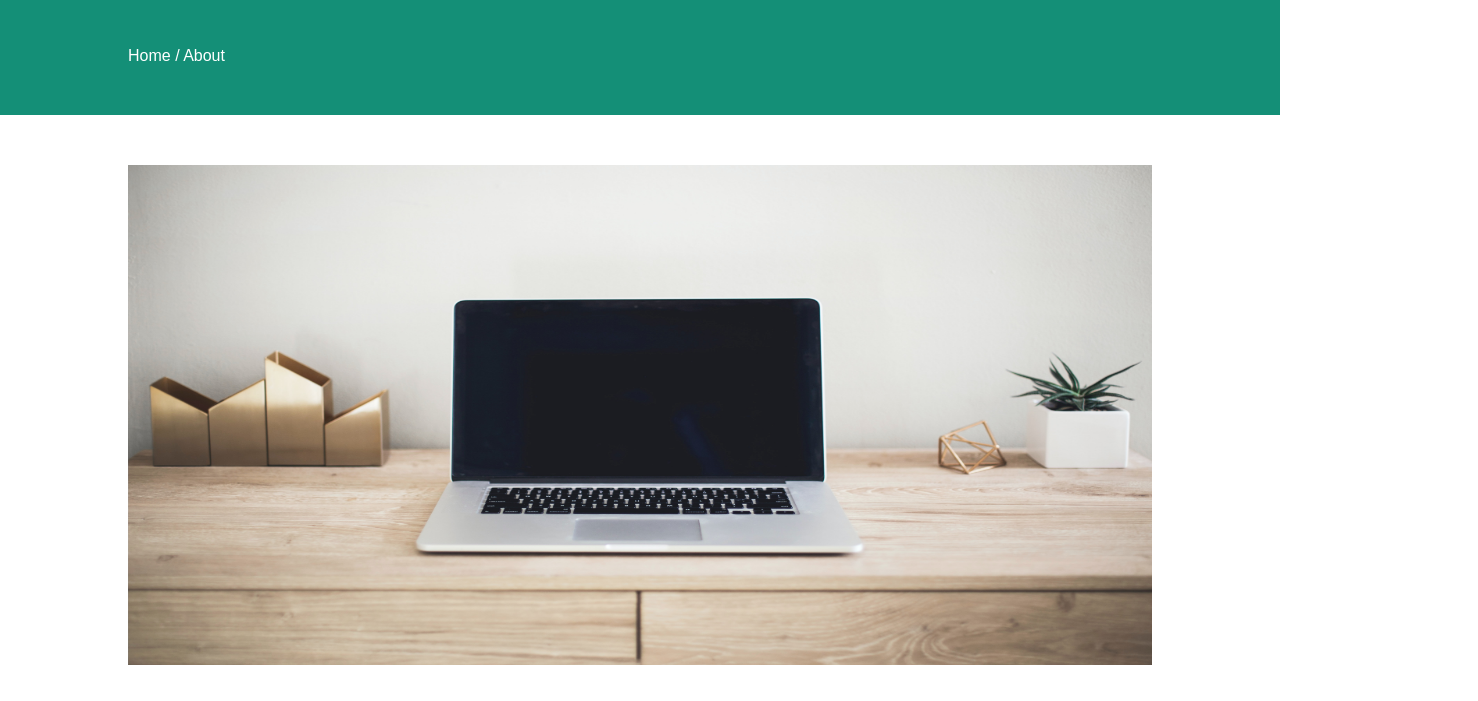
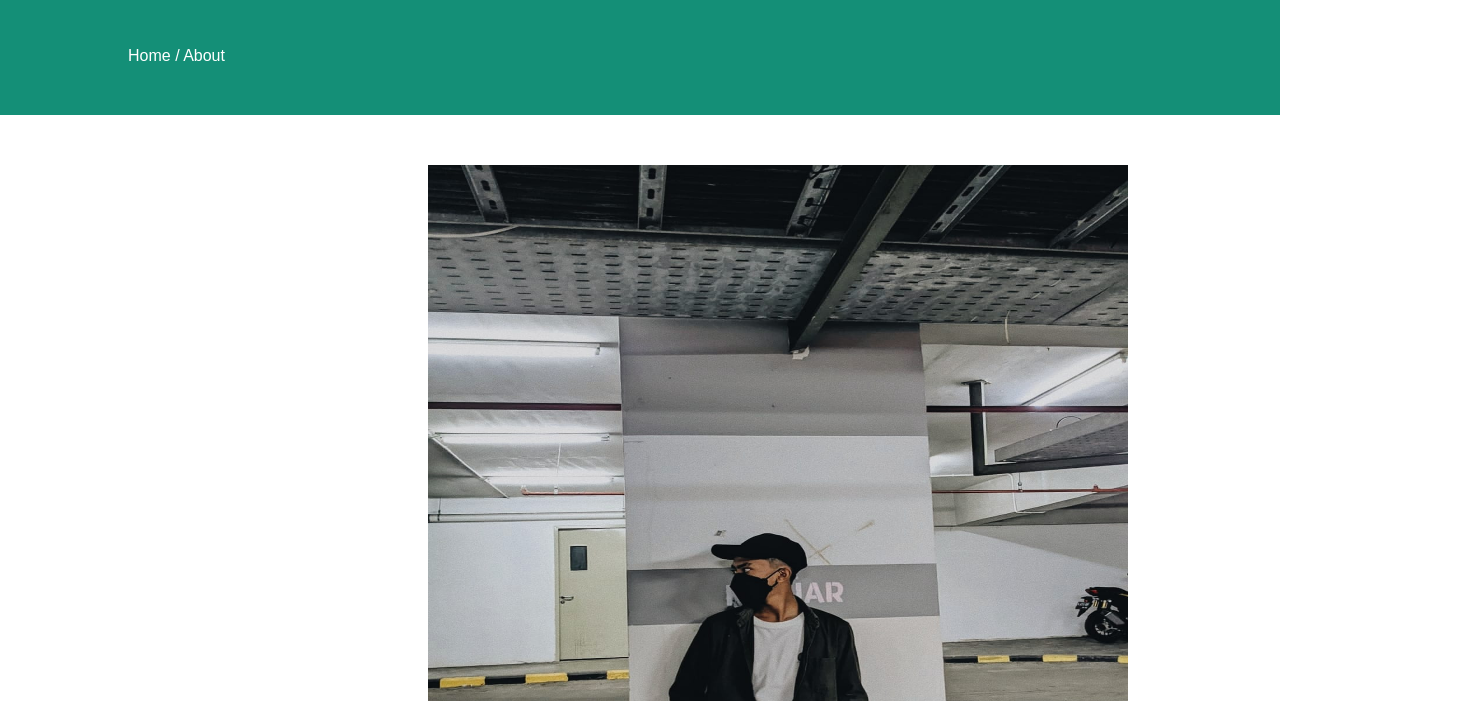
Before and after one commit to Syahruulll/htmlcoba, a plain HTML site: page about.html in a window 1280 px wide. Shown: the part 99-800 px from the top of the page, 1478 px wide, since content can reach past the window. Drawn offline with Linux system fonts and the light colour scheme.

Commit message:
ganti foto

```diff
--- a/about.html
+++ b/about.html
@@ -41,7 +41,7 @@
         <!-- about -->
         <section class="about">
             <div class="container">
-                <img src="img/basreng.jpg" width="100%">
+                <img src="img/cuangki.jpeg" width="700px">
                 <h3>ABOUT</h3>
                 <p>Hello, I am Syahrul hidayatullah from PPLG X.4 I have learned about HTML and CSS at <strong> WIkrama Bogor</strong>, PPLG graduates don't have to just look for work and go about applying for jobs in various companies. Good at coding and making various webs or applications are selling points for these graduates to steadily establish a startup company.</p>
                 <h3>VISI</h3>
--- a/style.css
+++ b/style.css
@@ -56,6 +56,7 @@ header ul li a:hover{
     display: flex;
     justify-content: center;
     align-items: center;
+
 }
 .banner:after{
     content: '';
@@ -153,11 +154,20 @@ section h3{
     background-color: #148F77;
     color: #fff;
   }
-  img {
+  .container img {
     max-width: 100%;
+    max-height: 700px;
+    padding-bottom: 30px;
+    padding-left: 300px;
+    padding-right: 350px;
+  }
+img{
+  max-width: 80%;
     max-height: 500px;
     padding-bottom: 30px;
-  }
+
+
+}
 
   .gallery {
     display: flex;
@@ -171,3 +181,7 @@ section h3{
   }
   figure { margin: 0; }
 figcaption { text-align: center; }
+@media screen { and max-width: 768px;
+
+
+}
```
Also changed, not shown: contact.html (+1 -1 lines), img/cuangki.jpeg (added).
